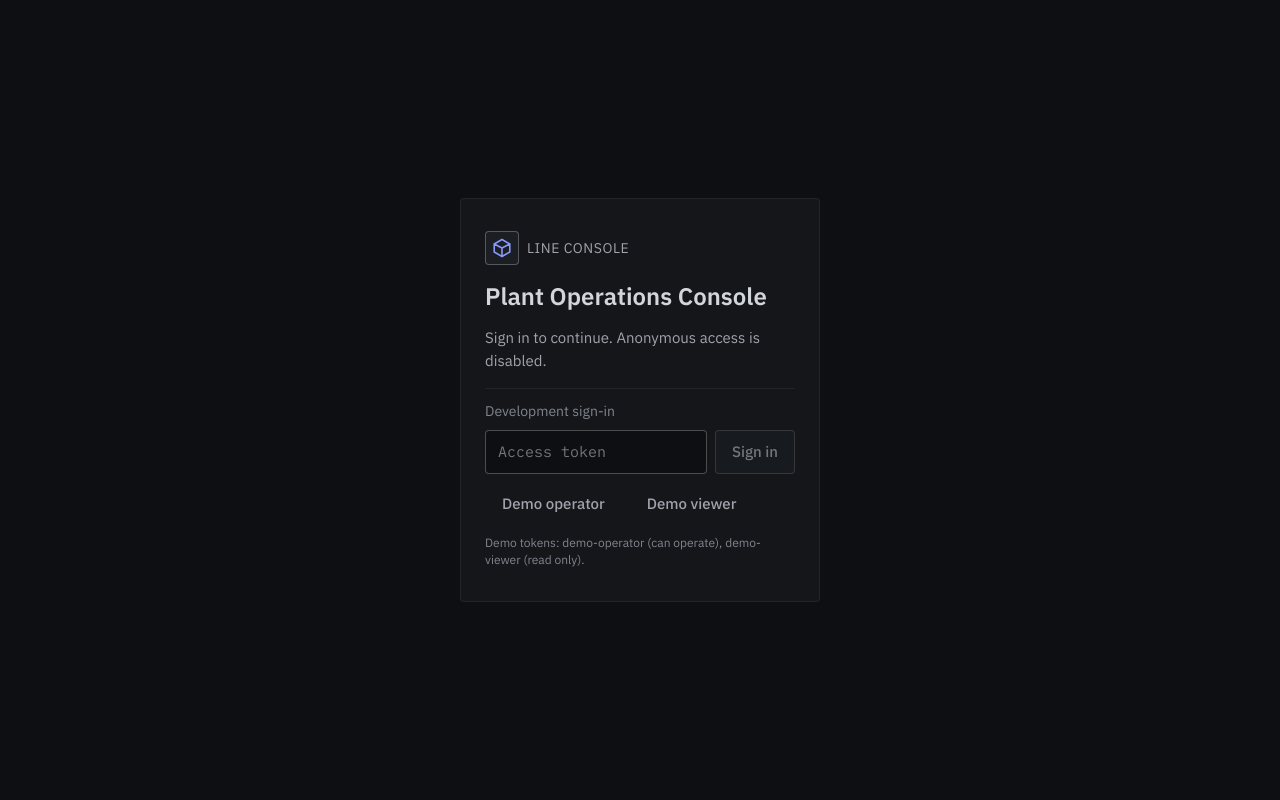
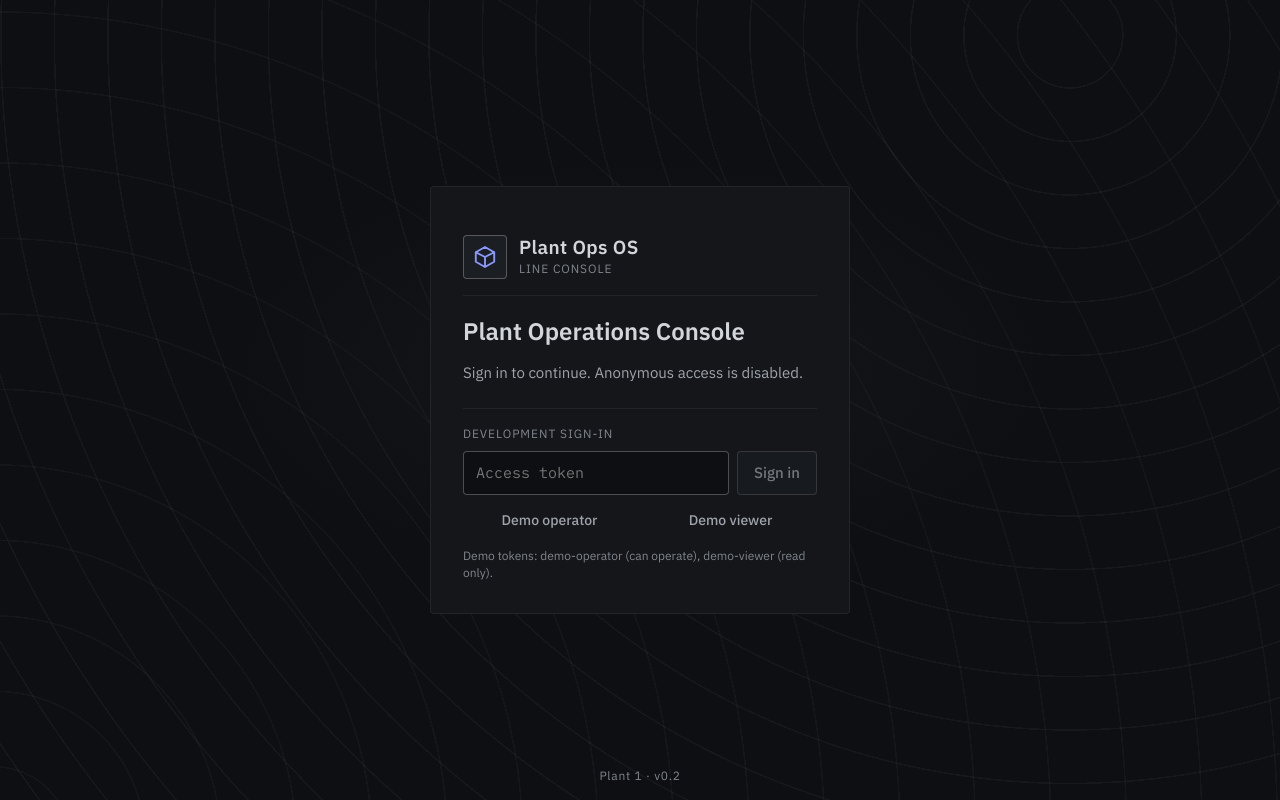
Before and after one commit to Telotubbies/webservice, a React (Vite) app in the folder web/: page / in a window 1280 px wide. Built offline with nearby package versions, Linux system fonts and the light colour scheme; no server answers; a web font is replaced by a local one.

Commit message:
feat(web): industrial gauge tiles + labeled rail + sign-in redesign

```diff
--- a/web/src/features/auth/SignInWall.tsx
+++ b/web/src/features/auth/SignInWall.tsx
@@ -1,6 +1,8 @@
 // Sign-in wall (v4 T5) — the whole app sits behind this when unauthenticated.
-// Prod: SSO redirect only. Dev (APP_ENV=dev): the demo-token path stays for
-// UAT/local dev — token field + quick-role buttons.
+// Formal centered screen: brand mark + wordmark, one-line body, a prominent
+// SSO button; the dev-token path (APP_ENV=dev) stays visually subordinate —
+// divider, muted label, ghost buttons. A static ≤8%-alpha contour field sits
+// behind the card (CSS only — never the live canvas).
 
 import { useState } from 'react';
 import { useTranslation } from 'react-i18next';
@@ -19,10 +21,13 @@ export function SignInWall({ denied = false }: { denied?: boolean }) {
   return (
     <div className="signin-wall">
       <div className="signin-card" role="main">
-        <div className="signin-brand">
-          <span className="brand-mark"><Icon name="plant" size={22} /></span>
-          <span className="signin-product">{t('shell.product')}</span>
-        </div>
+        <header className="signin-brand">
+          <span className="brand-mark signin-mark"><Icon name="plant" size={26} /></span>
+          <span className="signin-wordmark">
+            <span className="signin-product">Plant Ops OS</span>
+            <span className="signin-product-sub">{t('shell.product')}</span>
+          </span>
+        </header>
         <h1 className="signin-title">{t('auth.wallTitle')}</h1>
         <p className="signin-body muted">
           {denied ? t('auth.denied') : t('auth.wallBody')}
@@ -48,11 +53,11 @@ export function SignInWall({ denied = false }: { denied?: boolean }) {
               </button>
             </div>
             <div className="dev-signin-row">
-              <button type="button" className="btn btn-ghost dev-signin-op"
+              <button type="button" className="btn btn-ghost btn-sm dev-signin-op"
                       onClick={() => signIn('demo-operator')}>
                 {t('auth.devOperator')}
               </button>
-              <button type="button" className="btn btn-ghost dev-signin-viewer"
+              <button type="button" className="btn btn-ghost btn-sm dev-signin-viewer"
                       onClick={() => signIn('demo-viewer')}>
                 {t('auth.devViewer')}
               </button>
@@ -61,6 +66,7 @@ export function SignInWall({ denied = false }: { denied?: boolean }) {
           </form>
         )}
       </div>
+      <span className="signin-foot dim" aria-hidden>Plant 1 · v0.2</span>
     </div>
   );
 }
--- a/web/src/features/auth/auth.css
+++ b/web/src/features/auth/auth.css
@@ -1,19 +1,52 @@
-/* Sign-in wall (v4 T5) — formal, calm, no data. Token CSS only. */
+/* Sign-in wall (v4 T5) — formal, calm, no data. Token CSS only.
+   The ambient contour motif returns as a STATIC ring field behind the card
+   (≤8% alpha, pure CSS — never the live canvas). */
+
 .signin-wall {
+  position: relative;
   min-height: 100vh;
   display: grid;
-  place-content: center;
+  place-items: center;
   background: var(--bg-canvas);
   padding: var(--space-5);
+  overflow: hidden;
+}
+
+/* static contour field — two faint ring sets, decorative only */
+.signin-wall::before {
+  content: '';
+  position: absolute;
+  inset: -10%;
+  background:
+    repeating-radial-gradient(circle at 78% 12%,
+      transparent 0 52px,
+      color-mix(in srgb, var(--text-secondary) 6%, transparent) 52px 53.5px),
+    repeating-radial-gradient(circle at 8% 96%,
+      transparent 0 74px,
+      color-mix(in srgb, var(--text-secondary) 5%, transparent) 74px 75.5px);
+  pointer-events: none;
+}
+
+/* soft raised lift behind the card so the contour field never competes */
+.signin-wall::after {
+  content: '';
+  position: absolute;
+  inset: 0;
+  background: radial-gradient(ellipse 44% 36% at 50% 46%,
+    color-mix(in srgb, var(--bg-raised) 55%, transparent) 0%,
+    transparent 72%);
+  pointer-events: none;
 }
 
 .signin-card {
-  width: 360px;
+  position: relative;
+  z-index: 1;
+  width: 420px;
   max-width: calc(100vw - 2 * var(--space-5));
   display: flex;
   flex-direction: column;
   gap: var(--space-4);
-  padding: var(--space-6) var(--space-5);
+  padding: var(--space-7) var(--space-6) var(--space-6);
   background: var(--bg-panel);
   border: 1px solid var(--line);
   border-radius: var(--radius);
@@ -22,21 +55,44 @@
 .signin-brand {
   display: flex;
   align-items: center;
-  gap: var(--space-2);
-  color: var(--text-secondary);
+  gap: var(--space-3);
+  padding-bottom: var(--space-4);
+  border-bottom: 1px solid var(--line);
+}
+
+.signin-mark {
+  width: 44px;
+  height: 44px;
+  flex: none;
+}
+
+.signin-wordmark {
+  display: flex;
+  flex-direction: column;
+  gap: 1px;
+  min-width: 0;
 }
 
 .signin-product {
-  font-size: var(--text-label);
-  letter-spacing: 0.04em;
+  font-size: var(--text-lg);
+  font-weight: 600;
+  letter-spacing: 0.02em;
+  color: var(--text-primary);
+  line-height: 1.2;
+}
+
+.signin-product-sub {
+  font-size: var(--text-caption);
+  letter-spacing: 0.08em;
   text-transform: uppercase;
+  color: var(--text-muted);
 }
 
 .signin-title {
   font-size: var(--text-xl);
   font-weight: 600;
   color: var(--text-primary);
-  margin: 0;
+  margin: var(--space-1) 0 0;
 }
 
 .signin-body {
@@ -45,21 +101,30 @@
   margin: 0;
 }
 
+/* the one primary action on the wall — full width, control-height */
 .oidc-signin {
+  width: 100%;
   min-height: var(--touch-control);
   justify-content: center;
+  font-size: var(--text-md);
+  font-weight: 600;
+  margin-top: var(--space-2);
 }
 
+/* dev-token path: visually subordinate — divider, muted caps label, ghosts */
 .dev-signin {
   display: flex;
   flex-direction: column;
   gap: var(--space-2);
-  padding-top: var(--space-3);
+  margin-top: var(--space-2);
+  padding-top: var(--space-4);
   border-top: 1px solid var(--line);
 }
 
 .dev-signin-label {
-  font-size: var(--text-label);
+  font-size: var(--text-caption);
+  letter-spacing: 0.08em;
+  text-transform: uppercase;
   color: var(--text-muted);
 }
 
@@ -70,6 +135,22 @@
 
 .dev-signin-row .input {
   flex: 1;
+  min-width: 0;
+}
+
+.dev-signin-row .btn-ghost {
+  flex: 1;
+  justify-content: center;
+}
+
+.signin-foot {
+  position: absolute;
+  bottom: var(--space-4);
+  left: 0;
+  right: 0;
+  text-align: center;
+  font-size: var(--text-caption);
+  letter-spacing: 0.06em;
 }
 
 /* Boot splash while the auth layer restores a session — silent, no spinner. */
--- a/web/src/features/overview/OverviewPage.tsx
+++ b/web/src/features/overview/OverviewPage.tsx
@@ -42,8 +42,8 @@ function TileSkeleton() {
   return (
     <article className="kpi tile-skel" aria-hidden>
       <header className="kpi-head"><Skeleton w="55%" h={14} /></header>
-      <p className="kpi-value"><Skeleton w={96} h={32} /></p>
-      <div className="kpi-band"><Skeleton h={10} /></div>
+      <div className="kpi-gauge"><Skeleton h={86} /></div>
+      <p className="kpi-value"><Skeleton w={96} h={28} /></p>
       <div className="kpi-spark"><Skeleton h={40} /></div>
     </article>
   );
@@ -72,9 +72,7 @@ export function OverviewPage() {
         <header className="context-bar">
           <h1 className="context-title">{t('overview.title')}</h1>
           <span className="context-sub">{t('overview.lede')}</span>
-          <div className="context-actions">
-            <Link to="/line" className="btn btn-sm">{t('overview.openLine')}</Link>
-          </div>
+          {/* no "open line view" CTA — the rail nav + clickable mimic cover it */}
         </header>
 
         <InsightRail />
--- a/web/src/features/overview/overview.css
+++ b/web/src/features/overview/overview.css
@@ -47,28 +47,29 @@
 .kpi-head { display: flex; align-items: center; gap: var(--space-2); min-height: 26px; }
 .kpi-head h3 { font-size: var(--text-label); font-weight: 500; color: var(--text-secondary); flex: 1; }
 .ai-dot { color: var(--ai-accent); font-size: var(--text-caption); line-height: 1; }
-.kpi-value { display: flex; align-items: baseline; gap: 6px; }
+.kpi-value { display: flex; align-items: baseline; justify-content: center; gap: 6px; }
 .kpi-value .num { font-size: var(--text-display); font-weight: 500; line-height: 1; }
 .kpi.is-stale .kpi-value .num { color: var(--text-muted); }
 .kpi-unit { font-size: var(--text-md); color: var(--text-muted); }
 
-/* moving-analog band: track = full display range, normal zone between the
-   configured lo/hi edges, alarm zones shaded outside them. Pointer = PV,
-   tick = writable setpoint. */
-.kpi-band { position: relative; height: 10px; border-radius: var(--radius-sm); background: var(--bg-sunken); margin-top: var(--space-1); }
-.kpi-band-normal { position: absolute; top: 0; bottom: 0; border-radius: var(--radius-sm); background: var(--bg-raised); }
-.kpi-band-alarm { position: absolute; top: 0; bottom: 0; background: var(--sev-critical-soft); }
-/* PV-driven positions NEVER tween (motion grammar, SDLC 20 §3.0: tweening a
-   process value is dishonest) — the pointer and the SP tick snap instantly. */
-.kpi-pointer {
-  position: absolute; top: -3px; bottom: -3px; width: 3px; margin-left: -1.5px;
-  border-radius: var(--radius-sm); background: var(--text-primary);
-}
-.kpi.is-alarm .kpi-pointer { background: var(--sev-critical); }
-.kpi-sp-tick {
-  position: absolute; top: -5px; width: 2px; height: 6px; margin-left: -1px;
-  border-radius: 1px; background: var(--state-selected);
-}
+/* analog panel meter: 240° SVG scale. Zone bands ride the scale radius —
+   normal zone in raised-neutral steel between the configured lo/hi edges,
+   alarm zones as reserved-red arc segments outside them. Ticks sit outside
+   the track; the needle and the SP diamond SNAP to their values — PV-driven
+   positions NEVER tween (motion grammar, SDLC 20 §3.0). Token colors only. */
+.kpi-gauge { margin-top: var(--space-1); }
+.kpi-gauge .gauge { display: block; width: 100%; max-width: 180px; height: auto; margin: 0 auto; }
+.gauge-track { fill: none; stroke: var(--line-strong); stroke-width: 1.2; }
+.gauge-zone { fill: none; stroke-width: 5.5; }
+.gauge-zone-normal { stroke: var(--equip-detail); }
+.gauge-zone-alarm { stroke: var(--sev-critical); }
+.gauge-tick { stroke: var(--text-muted); stroke-width: 1; }
+.gauge-tick-major { stroke: var(--text-secondary); stroke-width: 1.6; }
+.gauge-needle { fill: var(--text-primary); }
+.kpi.is-alarm .gauge-needle { fill: var(--sev-critical); }
+.kpi.is-stale .gauge-needle { fill: var(--text-disabled); }
+.gauge-hub { fill: var(--bg-overlay); stroke: var(--line-strong); stroke-width: 1; }
+.gauge-sp { fill: var(--state-selected); }
 
 .kpi-spark { height: 40px; }
 .spark { display: block; width: 100%; height: 100%; }
--- a/web/src/styles/tokens.css
+++ b/web/src/styles/tokens.css
@@ -135,7 +135,7 @@
   --touch:         44px;  /* WCAG minimum target */
   --touch-control: 48px;  /* anything that writes to equipment */
 
-  --sidebar-w: 48px;   /* v4 T11: 48px icon rail (was a 232px named sidebar) */
+  --sidebar-w: 72px;   /* v4 T11: 72px labeled compact rail (icon + caption) */
   --topbar-h:  56px;
 
   /* focus tier (v4 T11) — the ONLY glass in the app: faceplate / ⌘K palette /
```
Also changed, not shown: web/src/features/overview/MetricTile.tsx (+106 -33 lines), web/src/styles/base.css (+17 -22 lines).
